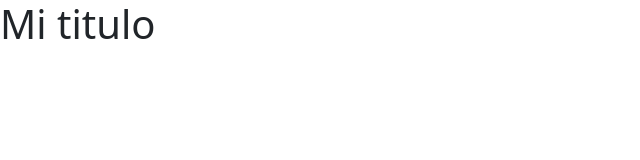
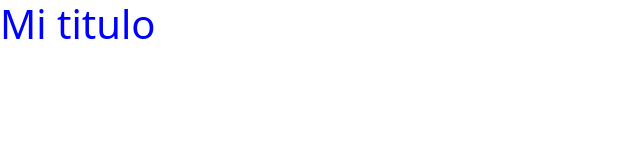
Before and after one commit to Supermacaco86/portfolio-boostrap, a plain HTML site: page index.html in a window 1280 px wide. Shown: the whole page, without its empty margins (0-640 px from the left). Drawn offline with nearby package versions, Linux system fonts and the light colour scheme.

Commit message:
metadatos

```diff
--- a/index.html
+++ b/index.html
@@ -1,8 +1,15 @@
 <!DOCTYPE html>
 <html lang="es">
     <head>
+        <!-- metadatos -->
+        <meta charset="utf-8">
+        <meta name="author" content="Martin Figueroa">
+        <meta name="description" content="Portafolio de desarrollo web de Martin Figueroa">
+        <meta name="keywords" content="HTML, CSS, JavaScript, React">
+        <meta name="viewport" content="width=device-width, initial-scale=1" >
         <!-- bootstrap -->
         <link href="https://cdn.jsdelivr.net/npm/bootstrap@5.3.0-alpha1/dist/css/bootstrap.min.css" rel="stylesheet" integrity="sha384-GLhlTQ8iRABdZLl6O3oVMWSktQOp6b7In1Zl3/Jr59b6EGGoI1aFkw7cmDA6j6gD" crossorigin="anonymous">
+        <!-- css -->
         <link href="style.css" rel="stylesheet">
     </head>
     <body>
--- a/style.css
+++ b/style.css
@@ -0,0 +1,3 @@
+h1{
+    color: blue;
+}
```
